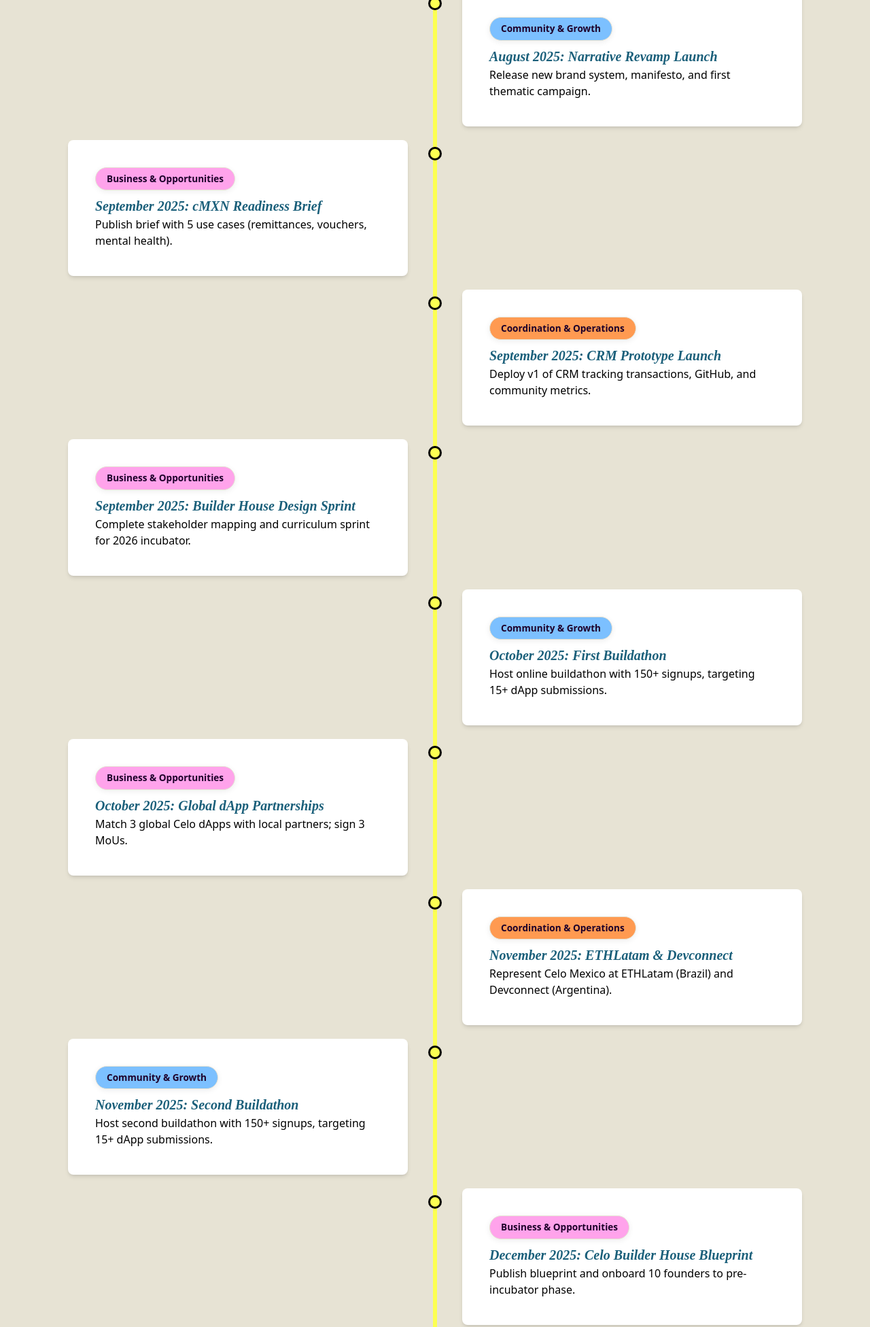
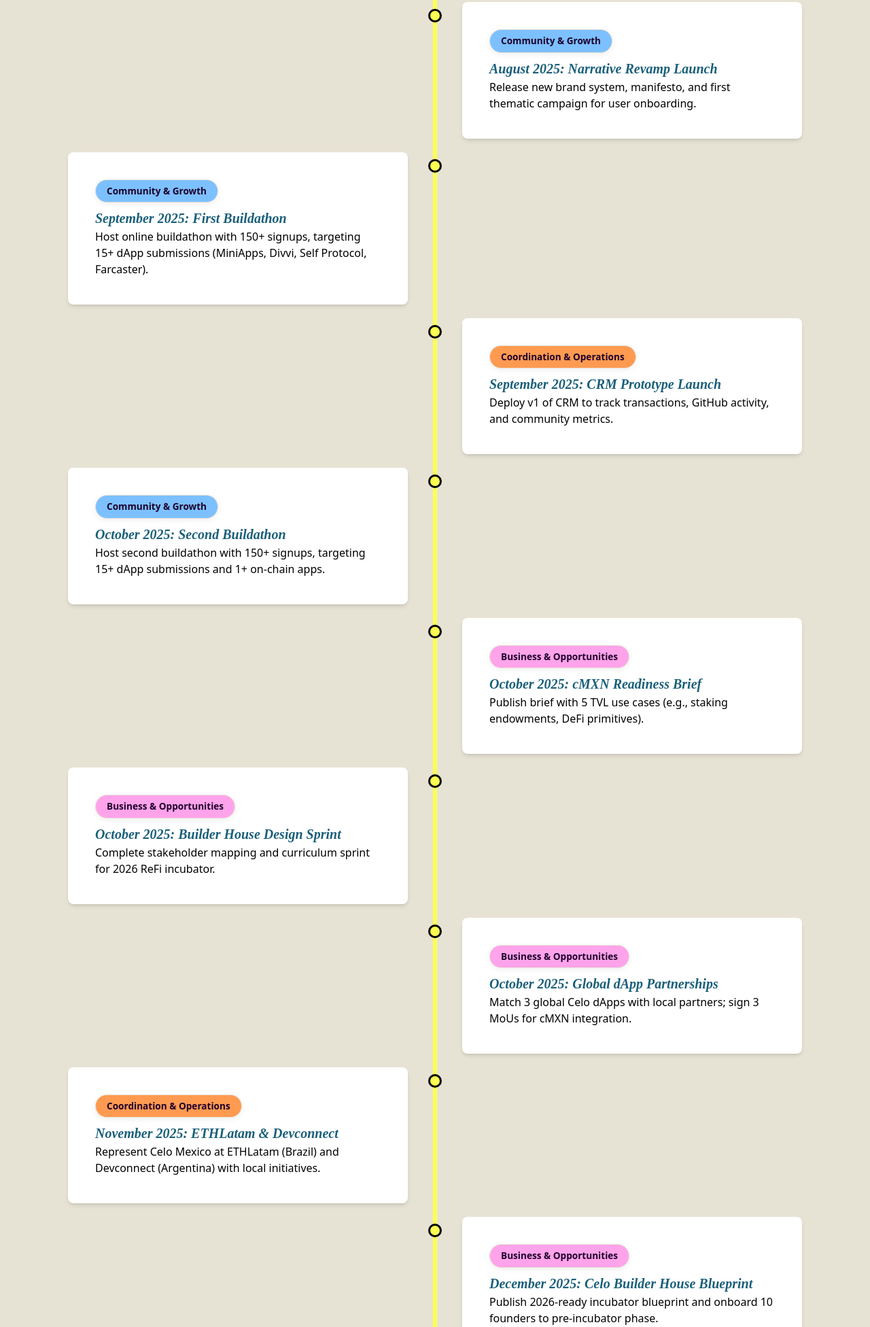
Before and after one commit to gerryalvrz/CeloMX, a plain HTML site: page index.html in a window 1280 px wide. Shown: the part 848-2800 px from the top of the page at 68% size. Drawn offline with nearby package versions, Linux system fonts and the light colour scheme; a web font is replaced by a local one.

Commit message:
Update timeline events and content for Celo Mexico H2 2025

```diff
--- a/index.html
+++ b/index.html
@@ -159,8 +159,8 @@
       <div class="timeline-item">
         <div class="timeline-content p-6 sm:p-8 md:p-10 bg-white rounded-lg shadow-md">
           <span class="category-label category-community">Community & Growth</span>
-          <h3>August 2025: Official Launch for Celo Academy (Part II incoming)</h3>
-          <p>Roll out 3 advanced modules: Account Abstraction, MCP Server/Composer Kit, DeFi/Stablecoin Liquidity Pools. Start weekly mentorship and office hours.</p>
+          <h3>July 2025: Launch Celo Academy</h3>
+          <p>Officially launch Celo Academy with 3 advanced modules (Account Abstraction, MCP Server/Composer Kit, DeFi/Stablecoin Liquidity Pools) and weekly mentorship sessions in Spanish.</p>
         </div>
       </div>
       <!-- August 2025 -->
@@ -168,58 +168,65 @@
         <div class="timeline-content p-6 sm:p-8 md:p-10 bg-white rounded-lg shadow-md">
           <span class="category-label category-coordination">Coordination & Operations</span>
           <h3>Aug 27–28, 2025: Stablecoin Conference (Mexico)</h3>
-          <p>Represent Celo Mexico, establish narrative, and build relationships.</p>
+          <p>Represent Celo Mexico with tailored initiatives, build ecosystem relationships.</p>
         </div>
       </div>
       <div class="timeline-item">
         <div class="timeline-content p-6 sm:p-8 md:p-10 bg-white rounded-lg shadow-md">
           <span class="category-label category-community">Community & Growth</span>
           <h3>Aug 29, 2025: CeLATAM Bootcamp</h3>
-          <p>Host bootcamp with university partner, select 1 real-world dApp pilot.</p>
+          <p>Host bootcamp with university partner, focus on entrepreneurship and stablecoins, select 1 real-world dApp pilot (e.g., microcredits, payment runway).</p>
         </div>
       </div>
       <div class="timeline-item">
         <div class="timeline-content p-6 sm:p-8 md:p-10 bg-white rounded-lg shadow-md">
           <span class="category-label category-community">Community & Growth</span>
           <h3>August 2025: Narrative Revamp Launch</h3>
-          <p>Release new brand system, manifesto, and first thematic campaign.</p>
+          <p>Release new brand system, manifesto, and first thematic campaign for user onboarding.</p>
         </div>
       </div>
       <!-- September 2025 -->
       <div class="timeline-item">
         <div class="timeline-content p-6 sm:p-8 md:p-10 bg-white rounded-lg shadow-md">
-          <span class="category-label category-business">Business & Opportunities</span>
-          <h3>September 2025: cMXN Readiness Brief</h3>
-          <p>Publish brief with 5 use cases (remittances, vouchers, mental health).</p>
+          <span class="category-label category-community">Community & Growth</span>
+          <h3>September 2025: First Buildathon</h3>
+          <p>Host online buildathon with 150+ signups, targeting 15+ dApp submissions (MiniApps, Divvi, Self Protocol, Farcaster).</p>
         </div>
       </div>
       <div class="timeline-item">
         <div class="timeline-content p-6 sm:p-8 md:p-10 bg-white rounded-lg shadow-md">
           <span class="category-label category-coordination">Coordination & Operations</span>
           <h3>September 2025: CRM Prototype Launch</h3>
-          <p>Deploy v1 of CRM tracking transactions, GitHub, and community metrics.</p>
-        </div>
-      </div>
-      <div class="timeline-item">
-        <div class="timeline-content p-6 sm:p-8 md:p-10 bg-white rounded-lg shadow-md">
-          <span class="category-label category-business">Business & Opportunities</span>
-          <h3>September 2025: Builder House Design Sprint</h3>
-          <p>Complete stakeholder mapping and curriculum sprint for 2026 incubator.</p>
+          <p>Deploy v1 of CRM to track transactions, GitHub activity, and community metrics.</p>
         </div>
       </div>
       <!-- October 2025 -->
       <div class="timeline-item">
         <div class="timeline-content p-6 sm:p-8 md:p-10 bg-white rounded-lg shadow-md">
           <span class="category-label category-community">Community & Growth</span>
-          <h3>October 2025: First Buildathon</h3>
-          <p>Host online buildathon with 150+ signups, targeting 15+ dApp submissions.</p>
+          <h3>October 2025: Second Buildathon</h3>
+          <p>Host second buildathon with 150+ signups, targeting 15+ dApp submissions and 1+ on-chain apps.</p>
+        </div>
+      </div>
+      <div class="timeline-item">
+        <div class="timeline-content p-6 sm:p-8 md:p-10 bg-white rounded-lg shadow-md">
+          <span class="category-label category-business">Business & Opportunities</span>
+          <h3>October 2025: cMXN Readiness Brief</h3>
+          <p>Publish brief with 5 TVL use cases (e.g., staking endowments, DeFi primitives).</p>
+        </div>
+      </div>
+      <div class="timeline-item">
+        <div class="timeline-content p-6 sm:p-8 md:p-10 bg-white rounded-lg shadow-md">
+          <span class="category-label category-business">Business & Opportunities</span>
+          <h3>October 2025: Builder House Design Sprint</h3>
+          <p>Complete stakeholder mapping and curriculum sprint for 2026 ReFi incubator.</p>
         </div>
       </div>
       <div class="timeline-item">
         <div class="timeline-content p-6 sm:p-8 md:p-10 bg-white rounded-lg shadow-md">
           <span class="category-label category-business">Business & Opportunities</span>
           <h3>October 2025: Global dApp Partnerships</h3>
-          <p>Match 3 global Celo dApps with local partners; sign 3 MoUs.</p>
+          <p>Match 3 global Celo dApps with local partners; sign 3 MoUs for cMXN integration.</p>
         </div>
       </div>
       <!-- November 2025 -->
@@ -227,14 +234,7 @@
         <div class="timeline-content p-6 sm:p-8 md:p-10 bg-white rounded-lg shadow-md">
           <span class="category-label category-coordination">Coordination & Operations</span>
           <h3>November 2025: ETHLatam & Devconnect</h3>
-          <p>Represent Celo Mexico at ETHLatam (Brazil) and Devconnect (Argentina).</p>
-        </div>
-      </div>
-      <div class="timeline-item">
-        <div class="timeline-content p-6 sm:p-8 md:p-10 bg-white rounded-lg shadow-md">
-          <span class="category-label category-community">Community & Growth</span>
-          <h3>November 2025: Second Buildathon</h3>
-          <p>Host second buildathon with 150+ signups, targeting 15+ dApp submissions.</p>
+          <p>Represent Celo Mexico at ETHLatam (Brazil) and Devconnect (Argentina) with local initiatives.</p>
         </div>
       </div>
       <!-- December 2025 -->
@@ -242,28 +242,28 @@
         <div class="timeline-content p-6 sm:p-8 md:p-10 bg-white rounded-lg shadow-md">
           <span class="category-label category-business">Business & Opportunities</span>
           <h3>December 2025: Celo Builder House Blueprint</h3>
-          <p>Publish blueprint and onboard 10 founders to pre-incubator phase.</p>
+          <p>Publish 2026-ready incubator blueprint and onboard 10 founders to pre-incubator phase.</p>
         </div>
       </div>
       <div class="timeline-item">
         <div class="timeline-content p-6 sm:p-8 md:p-10 bg-white rounded-lg shadow-md">
           <span class="category-label category-business">Business & Opportunities</span>
           <h3>December 2025: cMXN Toolkits</h3>
-          <p>Document 3 token toolkits (community tokens, DAO governance, dMRV).</p>
+          <p>Document 3 token toolkits (community tokens, DAO governance, dMRV/impact reporting).</p>
         </div>
       </div>
       <div class="timeline-item">
         <div class="timeline-content p-6 sm:p-8 md:p-10 bg-white rounded-lg shadow-md">
           <span class="category-label category-community">Community & Growth</span>
           <h3>December 2025: Storytelling Campaigns</h3>
-          <p>Launch 2 additional thematic campaigns for ecosystem engagement.</p>
+          <p>Launch 2 additional thematic campaigns to boost ecosystem engagement.</p>
         </div>
       </div>
       <div class="timeline-item">
         <div class="timeline-content p-6 sm:p-8 md:p-10 bg-white rounded-lg shadow-md">
           <span class="category-label category-coordination">Coordination & Operations</span>
           <h3>December 2025: Full CRM Activation</h3>
-          <p>Activate CRM with 20+ tracked leads; publish 3 forum updates.</p>
+          <p>Fully activate CRM with 20+ tracked leads; publish 3 forum updates and GitHub reports.</p>
         </div>
       </div>
     </div>
```
